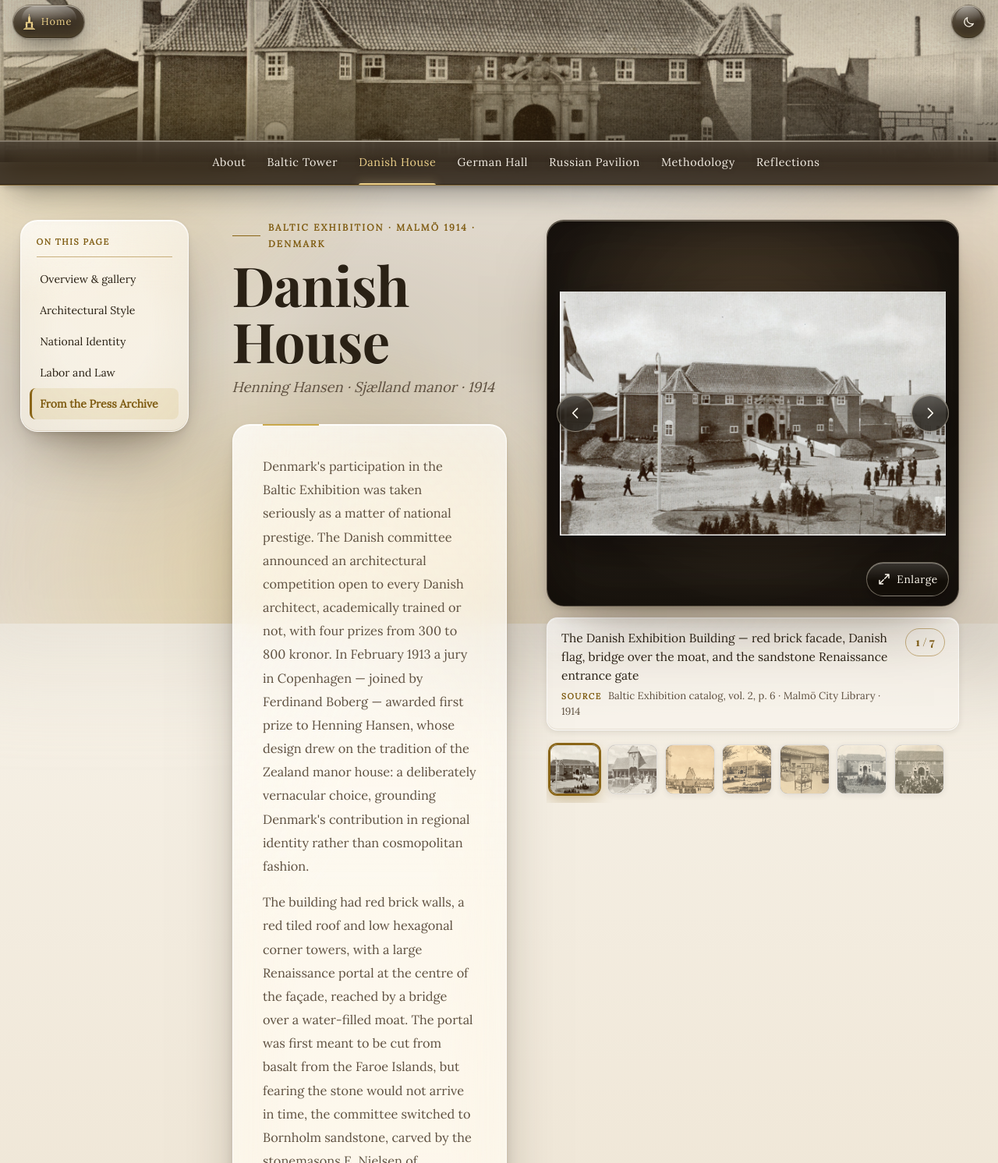
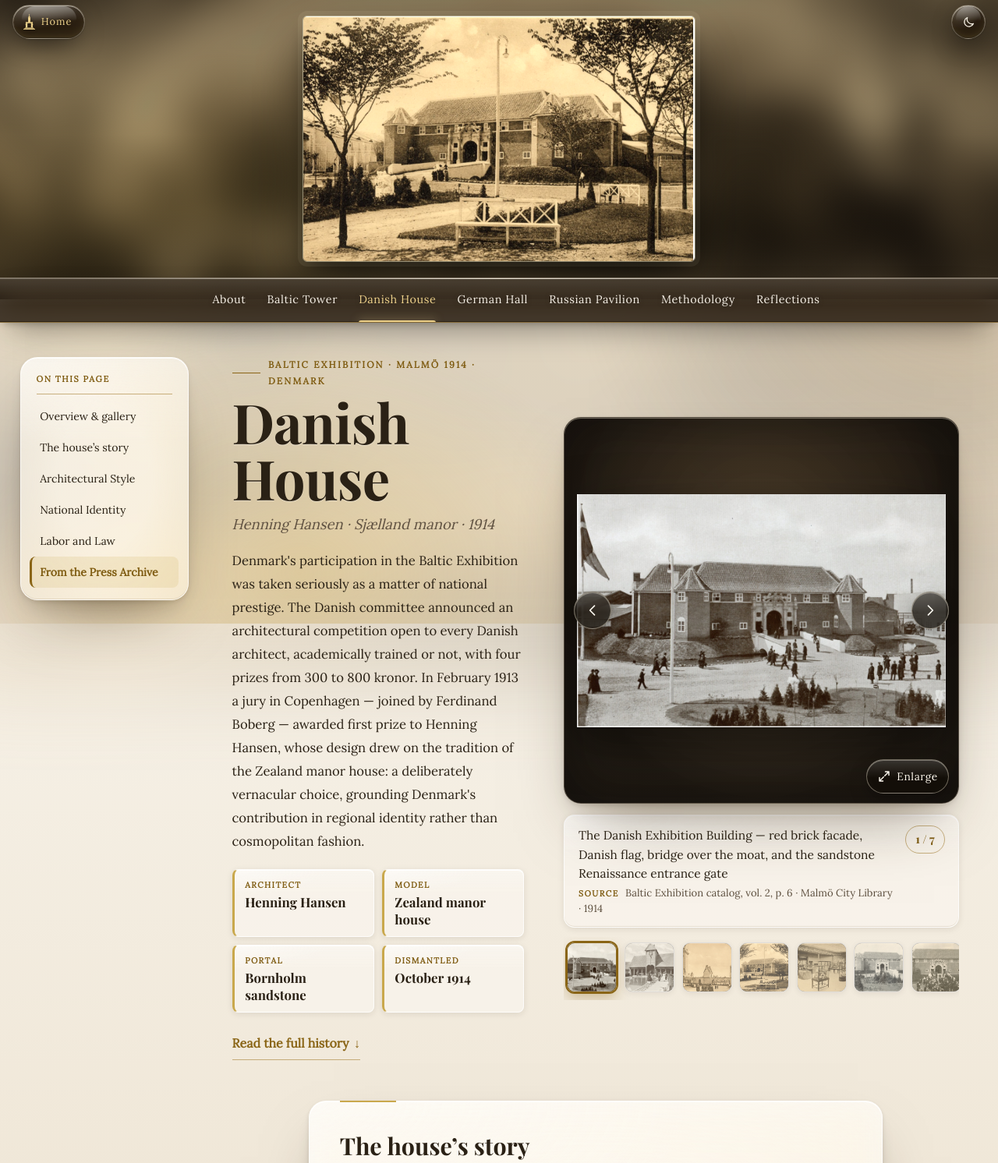
Before and after one commit to roerstrand/Digitization-Project, a plain HTML site: page danishbuilding.html in a window 1280 px wide. Shown: the top 1492 px of the page at 78% size. Drawn offline with nearby package versions, Linux system fonts and the light colour scheme.

Commit message:
Show the whole frieze motif and move the long story below the gallery
- Frieze shows the full photograph framed over a blurred copy of itself
  instead of a cropped strip; never cropped, covered by the nav or by
  the fixed buttons at any tested size
- Opening beside the gallery holds only heading, intro and a facts row;
  the rest of the text follows below as "The ... story" (one screen at
  735px) and the gallery is no longer sticky
- Mobile order: heading, first motif, intro, facts, story
- Danish and German friezes use a different motif than gallery image 1
- Fix: content beside the sidebar shrank to fit (auto margins in grid);
  context cards now fill the row; thumbnails no longer render blank

Co-Authored-By: Claude Opus 5.5 <noreply@anthropic.com>

```diff
--- a/css/main.css
+++ b/css/main.css
@@ -553,14 +553,46 @@ body.dark-mode #backToTop {
   object-position: 58% 12%;
 }
 
-.hero--frieze {
-  min-height: clamp(150px, 26svh, 320px);
-  padding: 0;
+.hero.hero--frieze {
+  justify-content: center;
+  height: clamp(300px, 48svh, 540px);
+  min-height: 0;
+  padding: 3.5rem 5rem calc(var(--hero-overlap) + 1.25rem);
+}
+
+@media (min-width: 1024px) {
+  .hero.hero--frieze { padding-top: 1.25rem; }
 }
 
 .hero--frieze .hero-img {
-  object-position: 50% 45%;
-  filter: sepia(0.36) contrast(1.06) brightness(0.92);
+  inset: -60px;
+  width: calc(100% + 120px);
+  height: calc(100% + 120px);
+  object-position: 50% 50%;
+  filter: blur(26px) sepia(0.45) brightness(0.62) saturate(1.1);
+}
+
+.hero-plate {
+  position: relative;
+  display: block;
+  max-width: min(100%, 1100px);
+  max-height: 100%;
+  width: auto;
+  height: auto;
+  border-radius: 6px;
+  border: 1px solid rgba(255,244,222,0.42);
+  box-shadow:
+    0 0 0 6px rgba(255,244,222,0.06),
+    0 30px 70px -20px rgba(0,0,0,0.75),
+    0 10px 24px -10px rgba(0,0,0,0.5);
+  filter: sepia(0.22) contrast(1.04);
+}
+
+@media (max-width: 700px) {
+  .hero.hero--frieze {
+    height: clamp(230px, 36svh, 340px);
+    padding: 3.5rem 0.75rem calc(var(--hero-overlap) + 0.75rem);
+  }
 }
 
 .page-method .hero-img {
@@ -577,7 +609,7 @@ body.dark-mode #backToTop {
   .hero { min-height: 0; padding-top: 4.25rem; }
   .hero--home { min-height: 92svh; }
   .hero--sub { min-height: 230px; }
-  .hero--frieze { min-height: 104px; padding: 0; }
+  .hero.hero--frieze { height: 150px; padding: 0.5rem 4.75rem calc(var(--hero-overlap) + 0.5rem); }
 }
 
 .hero-panel {
@@ -1026,6 +1058,7 @@ header.nav-compact #sitenav a.active {
   main#content.has-toc > :not(.toc) {
     grid-column: 2;
     min-width: 0;
+    width: 100%;
   }
 
   .toc-panel {
@@ -1191,29 +1224,104 @@ main#content {
 
 /* ---- Building opening: heading + intro + first motif ---- */
 .gallery-container:has(.opening-head) {
-  grid-template-areas: "head" "gallery" "text";
-  row-gap: clamp(1.1rem, 3vw, 2rem);
-}
-
-.opening-head { grid-area: head; min-width: 0; }
-.gallery-container:has(.opening-head) > .gallery-box { grid-area: gallery; }
-.gallery-container:has(.opening-head) > .textbox { grid-area: text; }
+  row-gap: clamp(1rem, 3vw, 1.75rem);
+}
+
+.gallery-container:has(.opening-head) > .textbox {
+  justify-self: center;
+  width: 100%;
+  max-width: 74ch;
+}
+
+@media (max-width: 1023px) {
+  .opening-head { display: contents; }
+  .opening-kicker { order: 1; }
+  .opening-head h1 { order: 2; }
+  .opening-lede { order: 3; }
+  .gallery-container:has(.opening-head) > .gallery-box { order: 4; }
+  .opening-intro { order: 5; }
+  .opening-facts { order: 6; }
+  .opening-head .opening-more { display: none; }
+  .gallery-container:has(.opening-head) > .textbox { order: 7; }
+
+  .opening-head h1,
+  .opening-lede { margin-top: -0.6rem; }
+}
 
 @media (min-width: 1024px) {
   .gallery-container:has(.opening-head) {
-    grid-template-columns: minmax(0, 0.8fr) minmax(0, 1.2fr);
-    grid-template-rows: auto 1fr;
+    grid-template-columns: minmax(0, 0.85fr) minmax(0, 1.15fr);
     grid-template-areas:
       "head gallery"
-      "text gallery";
+      "text text";
     column-gap: clamp(2rem, 4vw, 3.5rem);
-  }
-
-  .gallery-container:has(.opening-head) > .gallery-box {
-    align-self: start;
-    position: sticky;
-    top: calc(var(--sticky-offset) + 1rem);
-  }
+    row-gap: clamp(2.5rem, 4vw, 3.5rem);
+    align-items: center;
+  }
+
+  .opening-head { grid-area: head; min-width: 0; }
+  .gallery-container:has(.opening-head) > .gallery-box { grid-area: gallery; }
+  .gallery-container:has(.opening-head) > .textbox { grid-area: text; }
+}
+
+.opening-intro {
+  max-width: 62ch;
+  margin-top: 1.1rem;
+  font-size: 1.04rem;
+  line-height: 1.8;
+  color: var(--text);
+}
+
+.opening-facts {
+  display: grid;
+  grid-template-columns: repeat(2, minmax(0, 1fr));
+  gap: 0.6rem;
+  margin-top: 1.25rem;
+}
+
+.opening-facts div {
+  padding: 0.65rem 0.85rem;
+  border-radius: var(--r-sm);
+  background: var(--sheen), var(--row-core);
+  border: 1px solid var(--frost-border);
+  border-left: 3px solid var(--accent);
+  box-shadow: inset 0 1px 0 var(--frost-edge), var(--sh-sm);
+}
+
+.opening-facts dt {
+  font-size: 0.66rem;
+  font-weight: 700;
+  letter-spacing: 0.13em;
+  text-transform: uppercase;
+  color: var(--label);
+}
+
+.opening-facts dd {
+  margin-top: 0.15rem;
+  font-family: 'Playfair Display', serif;
+  font-size: 1.05rem;
+  line-height: 1.3;
+  color: var(--text);
+}
+
+.opening-more {
+  display: inline-flex;
+  align-items: center;
+  gap: 0.4rem;
+  min-height: 44px;
+  margin-top: 1.1rem;
+  font-weight: 700;
+  color: var(--accent-dk);
+  text-decoration: none;
+  border-bottom: 1px solid var(--brass-line);
+}
+
+.opening-more::after { content: '\2193'; }
+
+.opening-more:hover { color: var(--text); }
+
+@media (max-width: 360px) {
+  .opening-facts { grid-template-columns: minmax(0, 1fr); }
 }
 
 .opening-kicker {
@@ -1614,7 +1722,7 @@ main#content {
   position: relative;
   isolation: isolate;
   display: grid;
-  grid-template-columns: repeat(auto-fit, minmax(min(100%, 22rem), 1fr));
+  grid-template-columns: repeat(auto-fit, minmax(min(100%, 18rem), 1fr));
   align-items: start;
   gap: 1.5rem;
   margin-top: 4.5rem;
--- a/danishbuilding.html
+++ b/danishbuilding.html
@@ -42,7 +42,8 @@
    <button id="darkToggle">🌓</button>
 
    <div class="hero hero--frieze">
-      <img class="hero-img" src="./img/danishbuilding/2.4(page6).jpg" alt="The Danish Exhibition Building: red brick facade, Danish flag, bridge over the moat and the sandstone Renaissance gate — catalog photograph, 1914">
+      <img class="hero-img" src="./img/danishbuilding/4.13.jpg" alt="" aria-hidden="true">
+      <img class="hero-plate" src="./img/danishbuilding/4.13.jpg" alt="The Danish building from the garden side — the sandstone Renaissance gateway with sculptural relief, flagpole and ornamental grounds — official postcard, 1914">
    </div>
 
    <header>
@@ -70,6 +71,20 @@
                <p class="opening-kicker">Baltic Exhibition &middot; Malm&ouml; 1914 &middot; Denmark</p>
                <h1>Danish House</h1>
                <p class="opening-lede">Henning Hansen &middot; Sj&aelig;lland manor &middot; 1914</p>
+               <p class="opening-intro">Denmark's participation in the Baltic Exhibition was taken seriously as a matter of national
+                  prestige. The Danish committee announced an architectural competition open to every Danish
+                  architect, academically trained or not, with four prizes from 300 to 800 kronor. In February
+                  1913 a jury in Copenhagen — joined by Ferdinand Boberg — awarded first prize to Henning
+                  Hansen, whose design drew on the tradition of the Zealand manor house: a deliberately
+                  vernacular choice, grounding Denmark's contribution in regional identity rather than
+                  cosmopolitan fashion.</p>
+               <dl class="opening-facts">
+                  <div><dt>Architect</dt><dd>Henning Hansen</dd></div>
+                  <div><dt>Model</dt><dd>Zealand manor house</dd></div>
+                  <div><dt>Portal</dt><dd>Bornholm sandstone</dd></div>
+                  <div><dt>Dismantled</dt><dd>October 1914</dd></div>
+               </dl>
+               <a class="opening-more" href="#story">Read the full history</a>
             </div>
 
             <!-- Gallery Slideshow -->
@@ -138,15 +153,8 @@
             </div>
 
             <!-- Textbox -->
-            <div class="textbox">
-
-               <p>Denmark's participation in the Baltic Exhibition was taken seriously as a matter of national
-                  prestige. The Danish committee announced an architectural competition open to every Danish
-                  architect, academically trained or not, with four prizes from 300 to 800 kronor. In February
-                  1913 a jury in Copenhagen — joined by Ferdinand Boberg — awarded first prize to Henning
-                  Hansen, whose design drew on the tradition of the Zealand manor house: a deliberately
-                  vernacular choice, grounding Denmark's contribution in regional identity rather than
-                  cosmopolitan fashion.</p>
+            <div class="textbox" id="story">
+               <h2>The house’s story</h2>
 
                <p>The building had red brick walls, a red tiled roof and low hexagonal corner towers, with a
                   large Renaissance portal at the centre of the façade, reached by a bridge over a water-filled
--- a/scripts/main.js
+++ b/scripts/main.js
@@ -188,8 +188,6 @@ function buildGallery() {
       const tImg = document.createElement('img');
       tImg.src = img.getAttribute('src');
       tImg.alt = '';
-      tImg.loading = 'lazy';
-      tImg.decoding = 'async';
       thumb.appendChild(tImg);
       thumb.addEventListener('click', () => showSlides(i + 1));
       thumbs.appendChild(thumb);
@@ -631,7 +629,7 @@ function setupToc() {
   if (!main || !header) return;
 
   const sections = Array.from(document.querySelectorAll(
-    '.gallery-container:has(.opening-head), .info-group, .method-section, .context-block, .process-section, .press-archive'
+    '.gallery-container:has(.opening-head), #story, .info-group, .method-section, .context-block, .process-section, .press-archive'
   )).filter(sec => !sec.closest('.info-group') || sec.classList.contains('info-group'));
 
   const entries = [];
```
Also changed, not shown: baltictower.html (+15 -6 lines), germanbuilding.html (+16 -8 lines), russianbuilding.html (+16 -8 lines).
